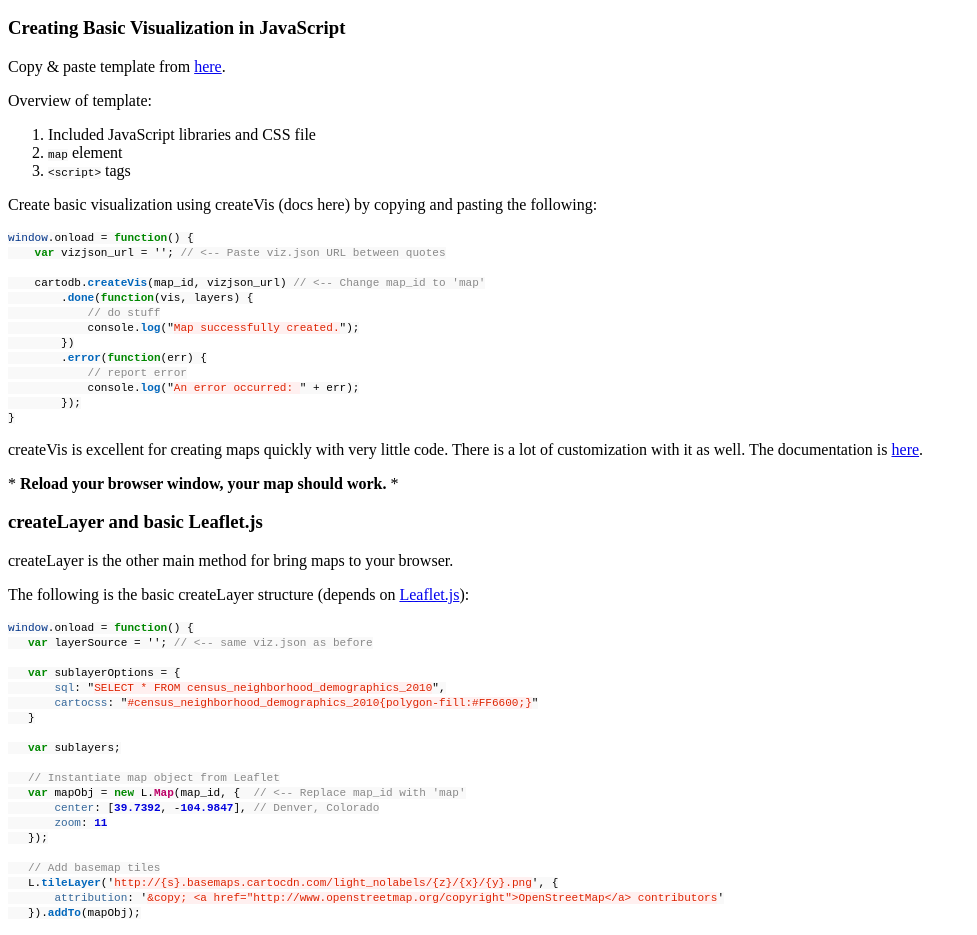
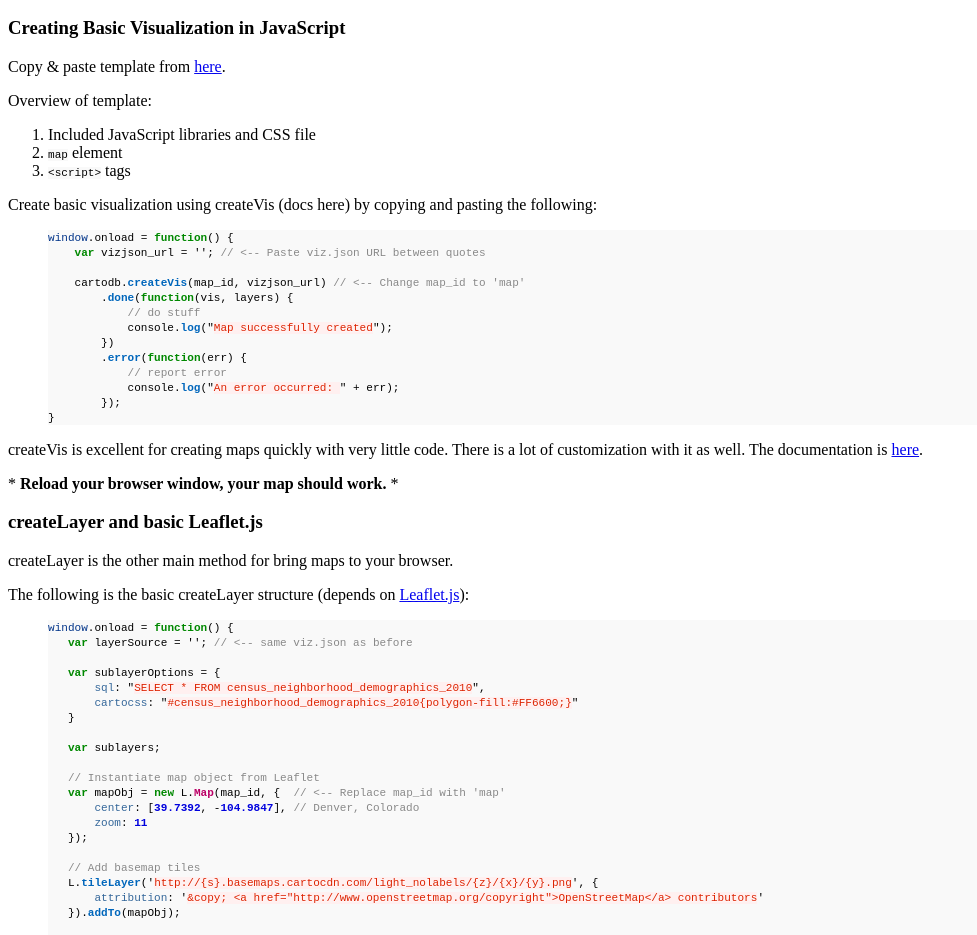
Before and after one commit to CartoDB/training, a Jekyll site: the page built from _posts/2014-12-16-cartodbjs-deep-dive.md, in a window 1280 px wide. Shown: the part 1874-2809 px from the top of the page, without its empty margins (0-977 px from the left). Built offline with Jekyll 4.4.1, drawn with Linux system fonts in a browser that asks for light colours; a style sheet for code colours, icons or effects is not loaded; some of the changed text lies outside the part shown.

Commit message:
Updated syntax highlighting

````diff
--- a/_posts/2014-12-16-cartodbjs-deep-dive.md
+++ b/_posts/2014-12-16-cartodbjs-deep-dive.md
@@ -12,6 +12,7 @@ length: 3
 
 ### CartoDB's JavaScript API
 Examples:
+
 + [Global Forest Watch](http://www.globalforestwatch.org/map/3/15.00/27.00/ALL/grayscale/loss,forestgain?begin=2001-01-01&end=2013-12-31&threshold=30)
 + [Urban Reviewer](http://www.urbanreviewer.org/#map=12/40.7400/-73.9998&sidebar=plans)
 
@@ -22,9 +23,11 @@ Table names:
 + The viz.json for the [Visualization Andrew created](http://partners.cartodb.com/api/v2/viz/5060b5e6-8092-11e4-b44f-0e853d047bba/viz.json) or use the one from your account or use one from [my account](http://andye.cartodb.com/api/v2/viz/2b04388c-8131-11e4-9030-0e4fddd5de28/viz.json)
 
 ## Going from CartoDB Editor --> CartoDB.js
+
 ![Share vizualization](http://i.imgur.com/gVxeNMg.png)
 
 ### **viz.json** in depth
+
 The viz.json file is the main source of data for CartoDB JavaScript functions (createVis and createLayer) for creating visualizations in the browser.
 
 Either open in a simple text editor or download a JSON viewer extension for [Chrome](https://chrome.google.com/webstore/detail/jsonview/chklaanhfefbnpoihckbnefhakgolnmc?hl=en) or [Firefox](https://addons.mozilla.org/en-us/firefox/addon/jsonview/) to view it in the browser.
@@ -61,21 +64,21 @@ Overview of template:
 
 Create basic visualization using createVis (docs here) by copying and pasting the following:
 
-``` js
+{% highlight javascript %}
 window.onload = function() {
     var vizjson_url = ''; // <-- Paste viz.json URL between quotes
 
     cartodb.createVis(map_id, vizjson_url) // <-- Change map_id to 'map'
         .done(function(vis, layers) {
             // do stuff
-            console.log("Map successfully created.");
+            console.log("Map successfully created");
         })
         .error(function(err) {
             // report error
             console.log("An error occurred: " + err);
         });
 }
-```
+{% endhighlight %}
 
 createVis is excellent for creating maps quickly with very little code. There is a lot of customization with it as well. The documentation is [here](http://docs.cartodb.com/cartodb-platform/cartodb-js.html#visualization).
 
@@ -86,7 +89,7 @@ createLayer is the other main method for bring maps to your browser.
 
 The following is the basic createLayer structure (depends on [Leaflet.js](http://leafletjs.com/)):
 
-``` js
+{% highlight javascript %}
 window.onload = function() {
    var layerSource = ''; // <-- same viz.json as before
 
@@ -122,7 +125,7 @@ window.onload = function() {
            console.log("Map not created: " + err);
        });
 }
-```
+{% endhighlight %}
 
 One big difference here is that we explicitly expose the SQL and CartoCSS, allowing for easy customization.
 
@@ -131,7 +134,9 @@ One big difference here is that we explicitly expose the SQL and CartoCSS, allow
 **Reload your browser window, your map should work**
 
 ### Changing SQL on the fly
+
 #### Spatial join of crashes in neighborhoods
+
 **New goal:** We'll create an interactive map that allows us to toggle between the basic view and the view of crashes per neighborhood per capita.
 
 To accomplish this, we need to know how many crashes happened per neighborhood, then divide that number by the population of the neighborhood. We could do a simple SQL JOIN if our data tables both contained the neighborhood name. This is less computationally intensive. To have more fun, we can instead use geospatial functions to find out how many points are inside of a shape. The function is called `ST_Intersects` (link to [documentation](http://postgis.net/docs/ST_Intersects.html)) and is part of the PostGIS extension to PostgreSQL.
@@ -139,23 +144,32 @@ To accomplish this, we need to know how many crashes happened per neighborhood,
 Going back to the createLayer example we just created:
 
 * Copy the following SQL command and place it below the `<style>` tags you just created.
-``` sql
+{% highlight sql %}
 <script type='sql/text' id='sql'>
-SELECT cartodb_id, the_geom,
-       the_geom_webmercator,
-       nbrhd_name,
-       (SELECT count(*)
-        FROM   traffic_accidents
-        WHERE  ST_Intersects (traffic_accidents.the_geom,
-       census_neighborhood_demographics_2010.the_geom)) / population AS
-       accidents_per_capita
-FROM   census_neighborhood_demographics_2010
+SELECT
+  cartodb_id, the_geom,
+  the_geom_webmercator,
+  nbrhd_name,
+  (
+    SELECT
+      count(*)
+    FROM
+      traffic_accidents
+    WHERE
+      ST_Intersects(
+          traffic_accidents.the_geom,
+          census_neighborhood_demographics_2010.the_geom
+      )
+  ) / population AS accidents_per_capita
+FROM
+  census_neighborhood_demographics_2010
 </script>
-```
+{% endhighlight %}
 
 * Paste the following CartoCSS structure in the `<head>` section of your webpage.
     This is a pre-configured Choropleth style. You could also create one on the fly by calculating the range in data and creating bins within that range.
-``` css
+
+{% highlight css %}
 <style type='cartocss/text' id='choropleth'>
 /** choropleth visualization */
 
@@ -188,18 +202,19 @@ FROM   census_neighborhood_demographics_2010
    polygon-fill: #FFFFB2;
 }
 </style>
-```
+{% endhighlight %}
 
 3. Next, replace the string for `sql` in the sublayerOptions object with
 
-``` js
+{% highlight javascript %}
 $("#sql").text(),
-```
+{% endhighlight %}
+
 (don't forget the comma!), and the string after `cartocss` with
 
-``` js
+{% highlight javascript %}
 $("#choropleth").text()
-```
+{% endhighlight %}
 
 These two pieces of code are just a jQuery operation that finds the HTML element that has an `id` of `sql` or `cartocss` and extracts the text contained within it.
 
@@ -213,7 +228,7 @@ Preview lesson product for next CartoDB.js lesson.
 
 First, create another `<style type="cartocss/text" id="simple">` tag set with the following CartoCSS style. Make sure the `id` is set to `simple`
 
-``` css
+{% highlight css %}
 /** simple visualization */
 
 #census_neighborhood_demographics_2010{
@@ -223,10 +238,10 @@ First, create another `<style type="cartocss/text" id="simple">` tag set with th
   line-width: 1;
   line-opacity: 1;
 }
-```
+{% endhighlight %}
 
 * Next, let's create some buttons. Put the following snippet below the `div` with an `id='map'`.
-``` html
+{% highlight html %}
 <div class="layer_selector">
     <p>Visualization Selector</p>
     <ul>
@@ -234,10 +249,10 @@ First, create another `<style type="cartocss/text" id="simple">` tag set with th
         <li data="simple">Reset CartoCSS</li>
     </ul>
 </div>
-```
+{% endhighlight %}
 
 * Wire up the buttons with click events:
-``` js
+{% highlight javascript %}
 // Create layer selector
 function createSelector(layer) {
    var cartocss = "";
@@ -254,7 +269,7 @@ function createSelector(layer) {
        layer.setCartoCSS(cartocss);
    });
 }
-```
+{% endhighlight %}
 
 ![Basic selectors](http://i.imgur.com/Y8voITB.png)
 
@@ -271,7 +286,7 @@ Helpful examples
     * Customizing display of information
     * Pulling in images
 
-``` html
+{% highlight html %}
 <script type="infowindow/html" id="infowindow_template">
   <div class="cartodb-popup">
     <a href="#close" class="cartodb-popup-close-button close">x</a>
@@ -288,18 +303,18 @@ Helpful examples
      <div class="cartodb-popup-tip-container"></div>
   </div>
 </script>
-```
+{% endhighlight %}
 
 Then add this to the `sublayerOptions`:
-``` js
+{% highlight javascript %}
 interactivity: 'cartodb_id, nbrhd_name'
-```
+{% endhighlight %}
 
-Add this after `sublayer[0].set(...)`:
+After `sublayer[0].set(...)`, add this:
 
-``` js
+{% highlight javascript %}
 sublayers[0].infowindow.set('template', $('#infowindow_template').html());
-```
+{% endhighlight %}
 
 * Click events
     * On hover
````
